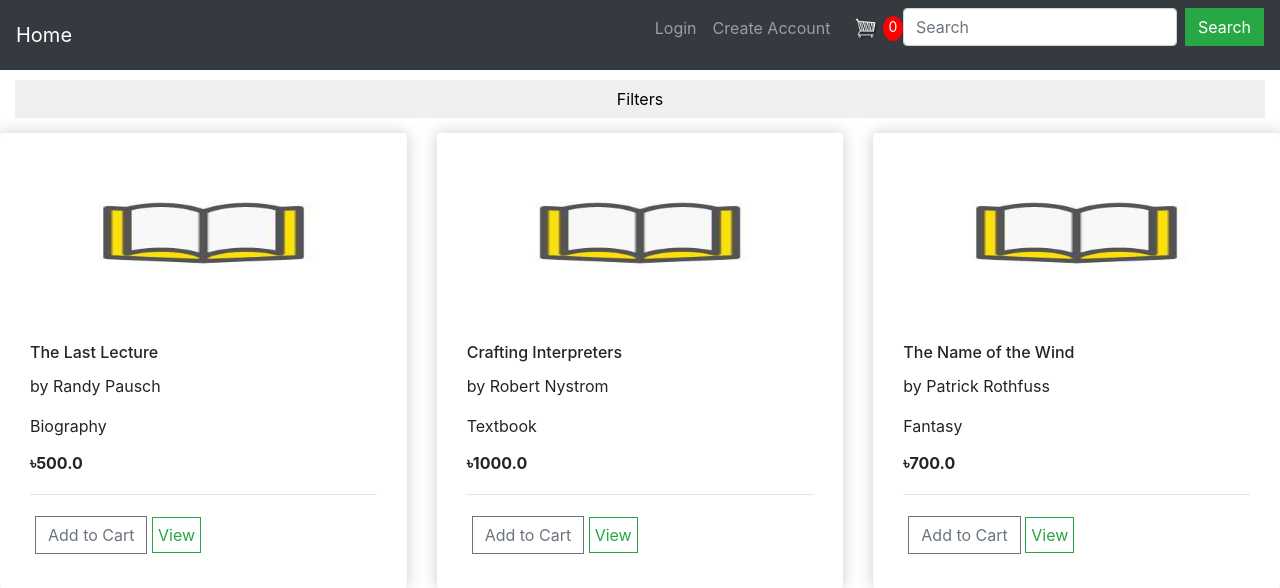
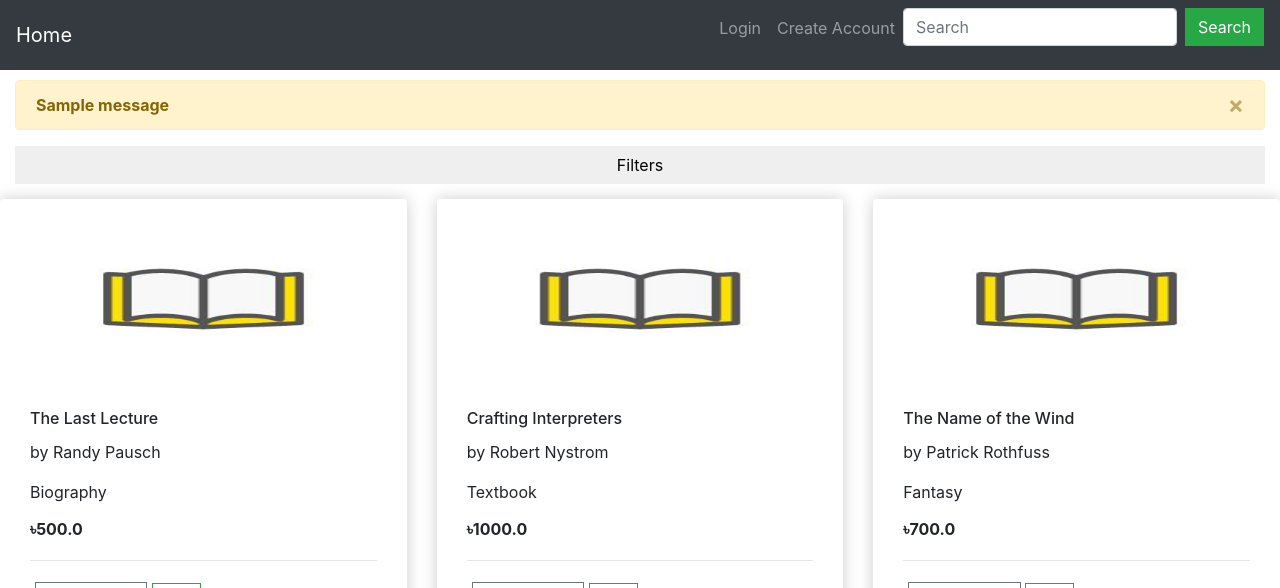
Before and after one commit to rushad01/online_bookshop, a Django app: page / in a window 1280 px wide. Shown: the top 588 px of the page. Run offline with Django 4.2, Linux system fonts and the light colour scheme; data comes from the database, SQL or seed files in the repository; both versions use the stored data as it was after the commit; one stand-in notice (Sample message) is shown; some libraries are stand-ins or nearby versions.

Commit message:
Added:Flash message Alert

```diff
--- a/online_bookshop/settings.py
+++ b/online_bookshop/settings.py
@@ -32,6 +32,7 @@ ALLOWED_HOSTS = []
 # Application definition
 
 INSTALLED_APPS = [
+    'jazzmin',
     "profiles.apps.ProfilesConfig",
     "shop.apps.ShopConfig",
     "django.contrib.admin",
@@ -110,7 +111,7 @@ AUTH_PASSWORD_VALIDATORS = [
 
 LANGUAGE_CODE = "en-us"
 
-TIME_ZONE = "UTC"
+TIME_ZONE = "Asia/Dacca"
 
 USE_I18N = True
 
--- a/profiles/templates/profiles/base.html
+++ b/profiles/templates/profiles/base.html
@@ -73,13 +73,13 @@
                             <a class="nav-link" href="{% url 'profiles:register' %}">Create Account</a>
                         </li>
                     {% endif %}
-                    <div class="form-inline my-2 my-lg-0">
-                        <a href="{% url 'profiles:cart' %}">
-                            <img id="cart-icon" src="{% static 'images/cart.png' %}">
-                            <p id="cart-total">{{ cartItems }}</p>
-                        </a>
-                    </div>
                     {% if user.is_authenticated %}
+                        <div class="form-inline my-2 my-lg-0">
+                            <a href="{% url 'profiles:cart' %}">
+                                <img id="cart-icon" src="{% static 'images/cart.png' %}">
+                                <p id="cart-total">{{ cartItems }}</p>
+                            </a>
+                        </div>
                         <li>
                             <a class="nav-item nav-link" href="{% url 'profiles:logout' %}">Logout</a>
                         </li>
--- a/profiles/templates/profiles/home.html
+++ b/profiles/templates/profiles/home.html
@@ -3,6 +3,14 @@
 {% load profiles_extras %}
 {% block content %}
     <div class="col-md-4 col-lg-12 col-sm-6">
+        {% if messages %}
+            <div class="alert alert-warning alert-dismissible fade show" role="alert">
+                {% for msg in messages %}<strong>{{ msg }}</strong>{% endfor %}
+                <button type="button" class="close" data-dismiss="alert" aria-label="Close">
+                    <span aria-hidden="true">&times;</span>
+                </button>
+            </div>
+        {% endif %}
         <button data-toggle="collapse" data-target="#demo" class="btn btn-block">Filters</button>
         <div id="demo" class="collapse">
             <div class="container">
--- a/profiles/templates/profiles/product.html
+++ b/profiles/templates/profiles/product.html
@@ -27,9 +27,9 @@
         </div>
         <br>
         <hr>
+        {% if user.is_authenticated %}
             <div class="container">
                 <div class="box-element">
-                {% if user.is_authenticated %}
                     <div class="container">
                         <form id="review-form">
                             <div class="row">
@@ -74,6 +74,7 @@
                 {% endif %}
             </div>
         </div>
+        {% if ratings %}
             <div class="container">
                 <div class="box-element">
                     {% for rating in ratings %}
@@ -98,6 +99,8 @@
                     {% endfor %}
                 </div>
             </div>
+        {% else %}
+        {% endif %}
         <script>
             var bookId = "{{book.id}}";
             var bookName ="{{book.product_name}}";
--- a/requirements.txt
+++ b/requirements.txt
@@ -5,3 +5,4 @@ pandas=1.5.0
 pillow=9.2.0
 django-crispy-forms=1.14.0
 django_filters=22.1
+django-jazzmin==2.6.0
```
Also changed, not shown: db.sqlite3. Lines whose indentation alone changed are shown as unchanged.
